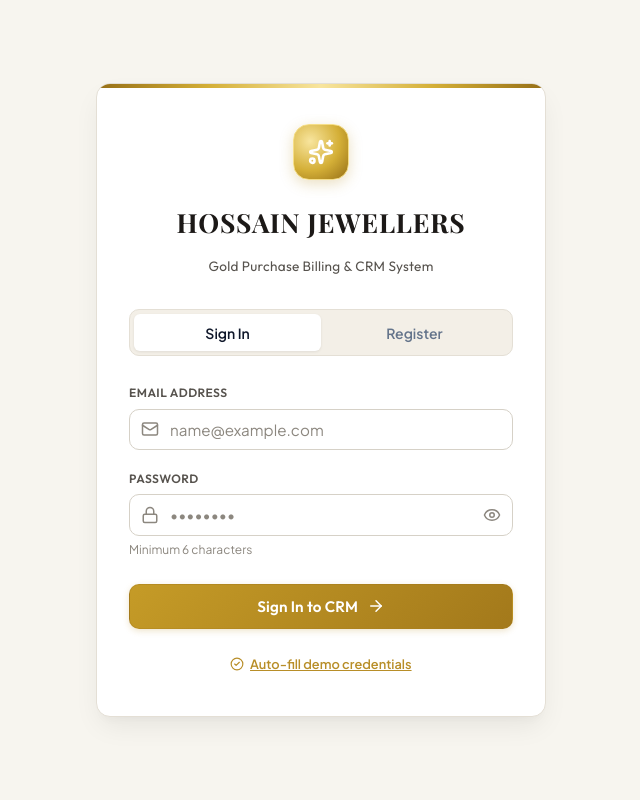
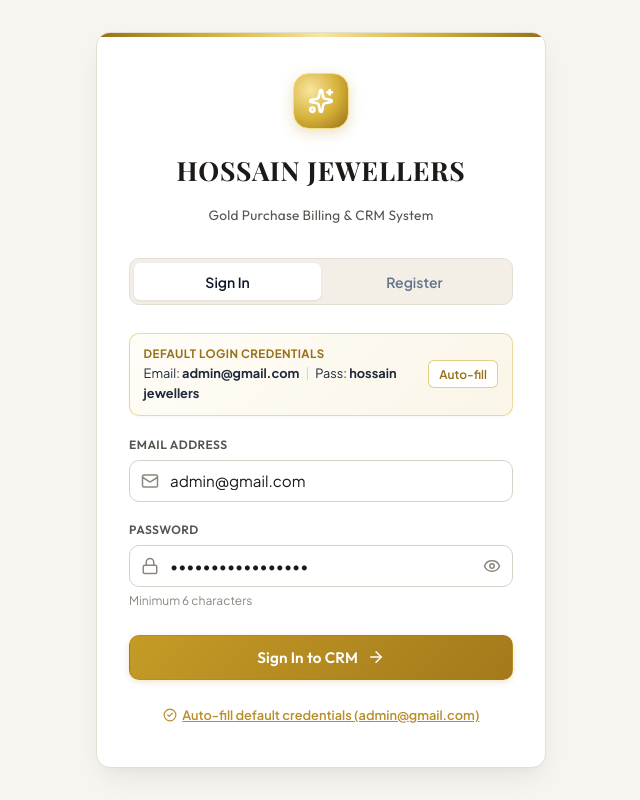
Before and after one commit to bindatech/GoldShop_invoice, a React (Vite) app in the folder frontend/: page / in a window 1280 px wide. Shown: the whole page, without its empty margins (319-959 px from the left). Built offline with nearby package versions, Linux system fonts and the light colour scheme; a web font is replaced by a local one.

Commit message:
update static authentication credintials

```diff
--- a/frontend/src/components/AuthModal.jsx
+++ b/frontend/src/components/AuthModal.jsx
@@ -4,8 +4,8 @@ import { Lock, Mail, User, Sparkles, AlertCircle, ArrowRight, CheckCircle2, Eye,
 
 export default function AuthModal({ onLoginSuccess }) {
   const [isRegister, setIsRegister] = useState(false);
-  const [email, setEmail] = useState('');
-  const [password, setPassword] = useState('');
+  const [email, setEmail] = useState('admin@gmail.com');
+  const [password, setPassword] = useState('hossain jewellers');
   const [showPassword, setShowPassword] = useState(false);
   const [name, setName] = useState('');
   const [loading, setLoading] = useState(false);
@@ -42,8 +42,8 @@ export default function AuthModal({ onLoginSuccess }) {
   };
 
   const fillDemoCredentials = () => {
-    setEmail('shopkeeper@hossainjewellers.com');
-    setPassword('password123');
+    setEmail('admin@gmail.com');
+    setPassword('hossain jewellers');
     setError('');
   };
 
@@ -181,6 +181,53 @@ export default function AuthModal({ onLoginSuccess }) {
           </div>
         )}
 
+        {/* Default credentials banner */}
+        {!isRegister && (
+          <div style={{
+            background: 'linear-gradient(135deg, #FFFDF7 0%, #FAF5E8 100%)',
+            border: '1px solid rgba(212, 175, 55, 0.45)',
+            borderRadius: 'var(--radius-md)',
+            padding: '0.65rem 0.85rem',
+            marginBottom: '1.25rem',
+            display: 'flex',
+            alignItems: 'center',
+            justifyContent: 'space-between',
+            gap: '0.5rem',
+            boxShadow: '0 1px 3px rgba(184, 142, 40, 0.08)',
+          }}>
+            <div>
+              <div style={{ fontSize: '0.72rem', fontWeight: 700, color: '#966F17', textTransform: 'uppercase', letterSpacing: '0.04em' }}>
+                Default Login Credentials
+              </div>
+              <div style={{ fontSize: '0.8rem', color: '#1E293B', marginTop: '2px' }}>
+                <span>Email: <strong>admin@gmail.com</strong></span>
+                <span style={{ margin: '0 6px', color: '#CBD5E1' }}>|</span>
+                <span>Pass: <strong>hossain jewellers</strong></span>
+              </div>
+            </div>
+            <button
+              type="button"
+              onClick={fillDemoCredentials}
+              style={{
+                background: '#FFFFFF',
+                border: '1px solid rgba(212, 175, 55, 0.6)',
+                borderRadius: 'var(--radius-sm)',
+                padding: '0.35rem 0.65rem',
+                fontSize: '0.75rem',
+                fontWeight: 600,
+                color: '#966F17',
+                cursor: 'pointer',
+                whiteSpace: 'nowrap',
+                transition: 'all 0.15s ease',
+              }}
+              onMouseEnter={(e) => { e.currentTarget.style.background = '#966F17'; e.currentTarget.style.color = '#FFFFFF'; }}
+              onMouseLeave={(e) => { e.currentTarget.style.background = '#FFFFFF'; e.currentTarget.style.color = '#966F17'; }}
+            >
+              Auto-fill
+            </button>
+          </div>
+        )}
+
         <form onSubmit={handleSubmit}>
           {isRegister && (
             <div style={{ marginBottom: '1.2rem' }}>
@@ -314,7 +361,7 @@ export default function AuthModal({ onLoginSuccess }) {
             }}
           >
             <CheckCircle2 size={14} />
-            Auto-fill demo credentials
+            Auto-fill default credentials (admin@gmail.com)
           </button>
         </div>
       </div>
```
Also changed, not shown: 1 other file (tests, documents, lock files or other folders).
